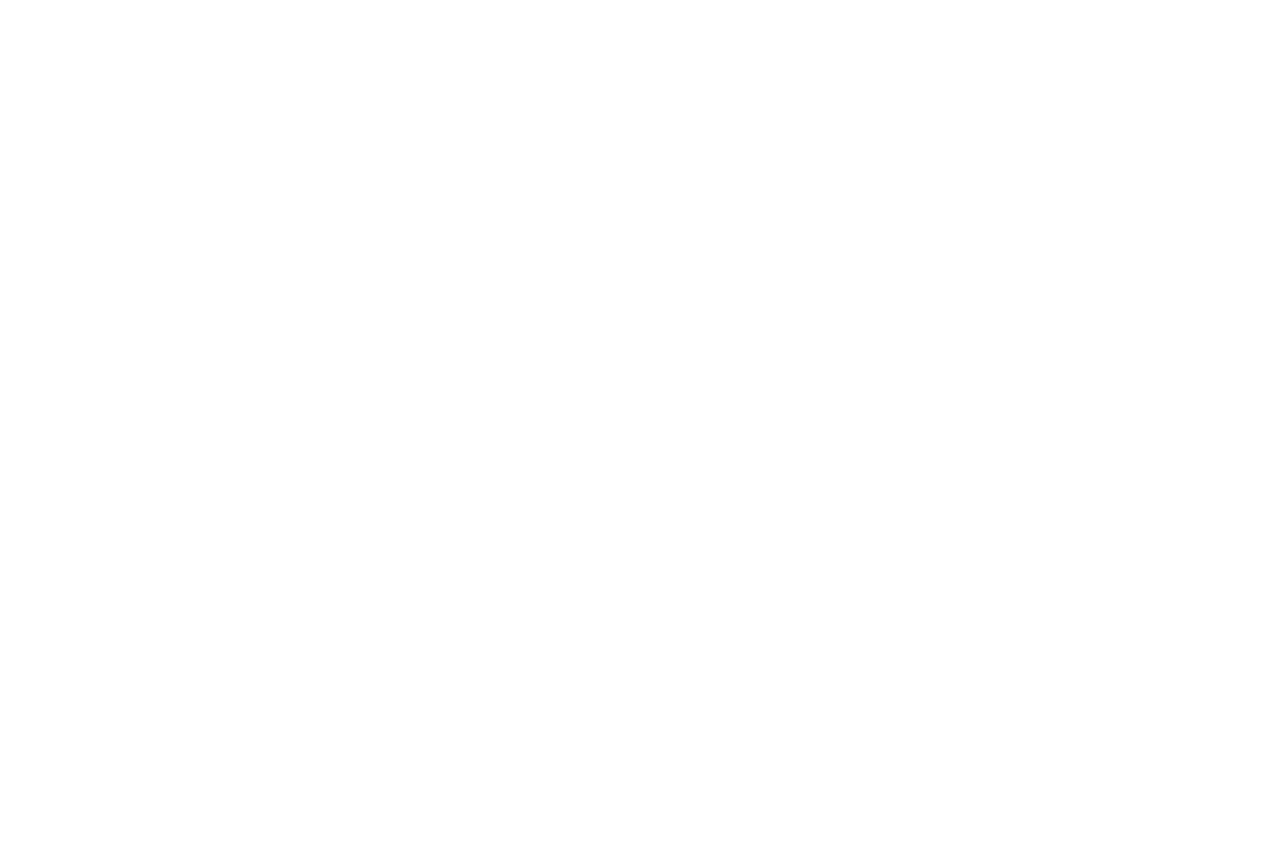
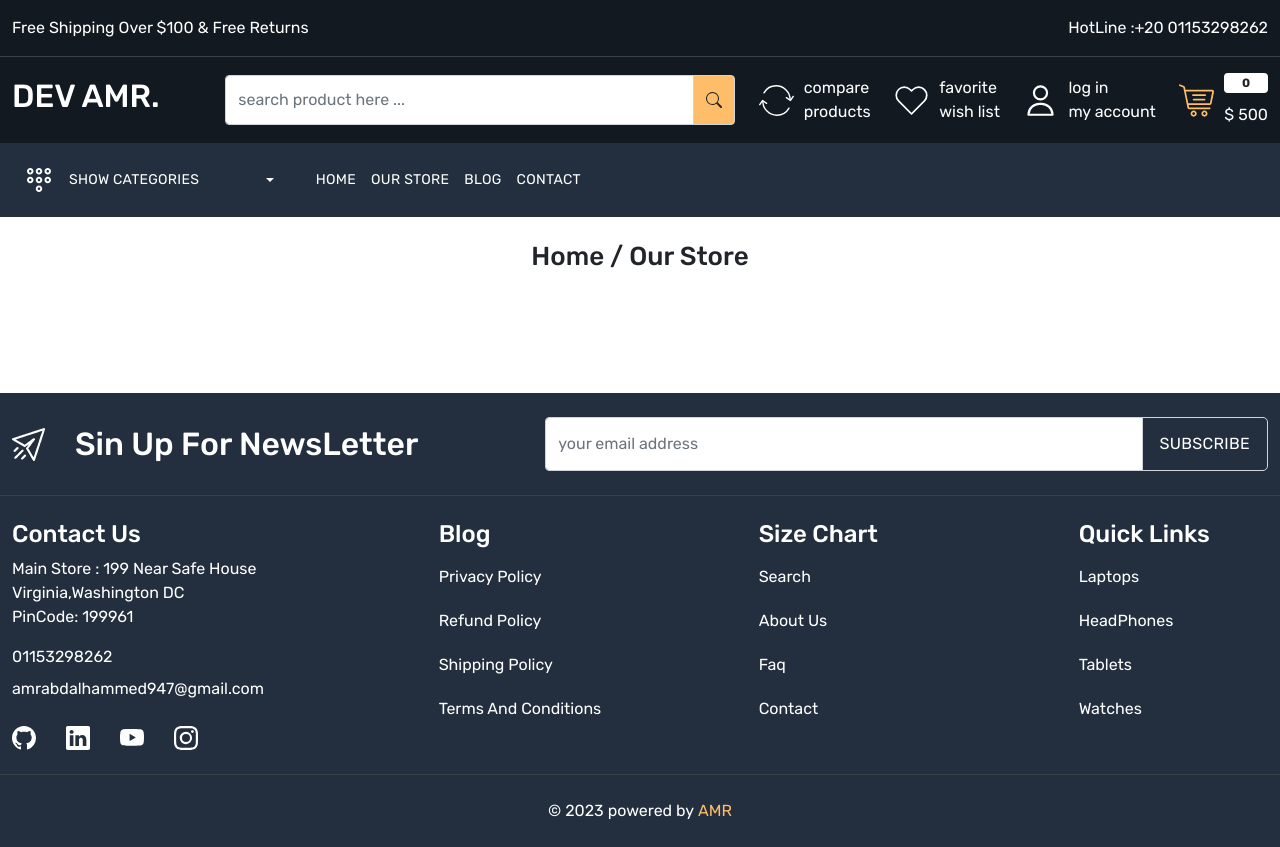
Before and after one commit to amr-abd-alhameed/e-commerce-app, a React (Create React App) app: page /e-commerce-app/store in a window 1280 px wide. Before the commit this address had no page. Before the commit the page ends 800 px from the top, so only its background shows below. Built offline with nearby package versions, Linux system fonts and the light colour scheme.

Commit message:
starting in our store page

```diff
--- a/package.json
+++ b/package.json
@@ -12,13 +12,13 @@
         "react": "^18.2.0",
         "react-dom": "^18.2.0",
         "react-fast-marquee": "^1.3.5",
+        "react-helmet": "^6.1.0",
         "react-icons": "^4.7.1",
         "react-rating-stars-component": "^2.2.0",
         "react-redux": "^8.0.5",
         "react-router-dom": "^6.8.1",
         "react-scripts": "5.0.1",
         "sass": "^1.58.3",
-        "swiper": "^9.1. 0",
         "web-vitals": "^2.1.4"
     },
     "scripts": {
--- a/src/App.js
+++ b/src/App.js
@@ -5,6 +5,7 @@ import LayOut from "./Components/LayOut";
 import Home from "./Pages/Home/Home";
 import About from "./Pages/About";
 import Contact from "./Pages/Contact";
+import OurStore from "./Pages/OurStore/OurStore";
 
 function App() {
     return (
@@ -16,6 +17,10 @@ function App() {
                             <Route index element={<Home />} />
                             <Route path="about" element={<About />} />
                             <Route path="contact" element={<Contact />} />
+                            <Route
+                                path="/e-commerce-app/store"
+                                element={<OurStore />}
+                            />
                         </Route>
                     </Routes>
                 </Router>
--- a/src/Components/Header/Components/ThirdHeader.js
+++ b/src/Components/Header/Components/ThirdHeader.js
@@ -15,8 +15,12 @@ const ThirdHeader = () => {
                                 </div>
                                 <div className="menu-links">
                                     <div className="d-flex d-flex align-items-center gap-15">
-                                        <NavLink to="/">home</NavLink>
-                                        <NavLink to="/">our store</NavLink>
+                                        <NavLink to="/e-commerce-app/">
+                                            home
+                                        </NavLink>
+                                        <NavLink to="/e-commerce-app/store">
+                                            our store
+                                        </NavLink>
                                         <NavLink to="/">blog</NavLink>
                                         <NavLink to="/contact">contact</NavLink>
                                     </div>
--- /dev/null
+++ b/src/Components/commonComponents/Meta.js
@@ -0,0 +1,15 @@
+import { Helmet } from "react-helmet";
+import React from "react";
+
+const Meta = ({ Title }) => {
+    return (
+        <>
+            <Helmet>
+                <meta charSet="utf-8" />
+                <title className="text-uppercase">{Title}</title>
+            </Helmet>
+        </>
+    );
+};
+
+export default Meta;
--- a/src/Components/commonComponents/Title.js
+++ b/src/Components/commonComponents/Title.js
@@ -1,10 +1,12 @@
 import React from "react";
 
-const Title = ({ text }) => {
+const Title = ({ text, className }) => {
     return (
         <>
             <div className="col-12">
-                <h3 className="sectionHeading text-capitalize">{text} </h3>
+                <h3 className={`sectionHeading text-capitalize ${className}`}>
+                    {text}{" "}
+                </h3>
             </div>
         </>
     );
--- a/src/Pages/OurStore/OurStore.js
+++ b/src/Pages/OurStore/OurStore.js
@@ -1,7 +1,23 @@
 import React from "react";
+import Meta from "../../Components/commonComponents/Meta";
+import Title from "../../Components/commonComponents/Title";
+import Wrapper from "../../Components/commonComponents/Wrapper";
 
 const OurStore = () => {
-    return <></>;
+    return (
+        <>
+            <Meta Title={"our store"} />
+            <Title
+                className="text-center mb-0 py-4 "
+                text={"home / our store"}
+            />
+            <div className="storeWrapper py-5">
+                <Wrapper>
+                    <div className="col-3"></div>
+                </Wrapper>
+            </div>
+        </>
+    );
 };
 
 export default OurStore;
```
Also changed, not shown: 1 other file (tests, documents, lock files or other folders).
